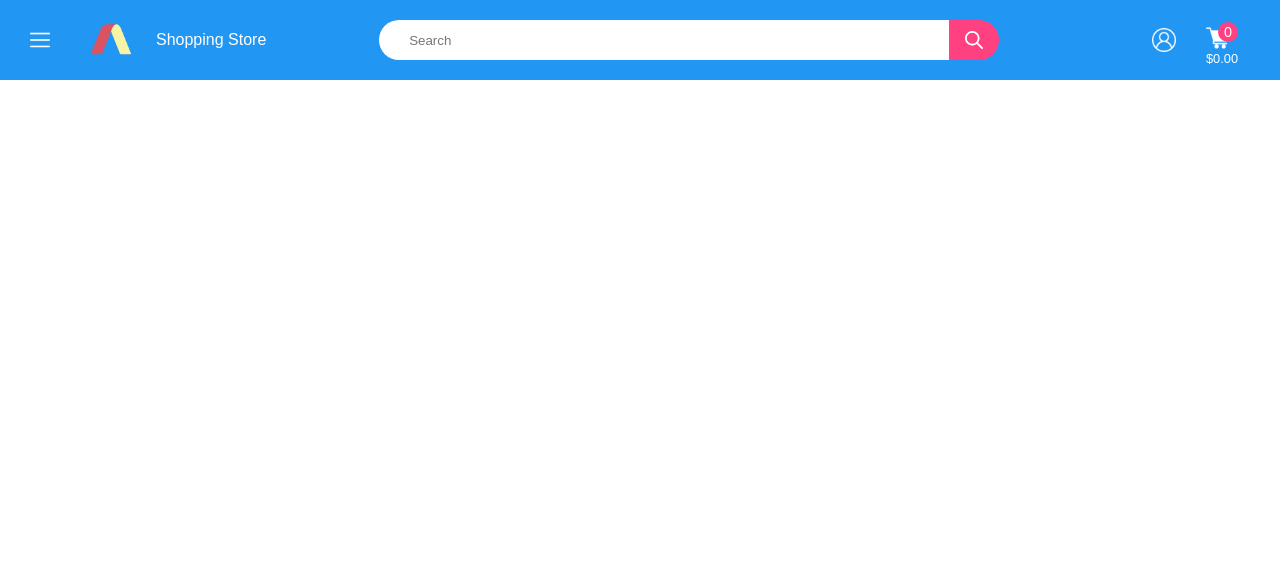
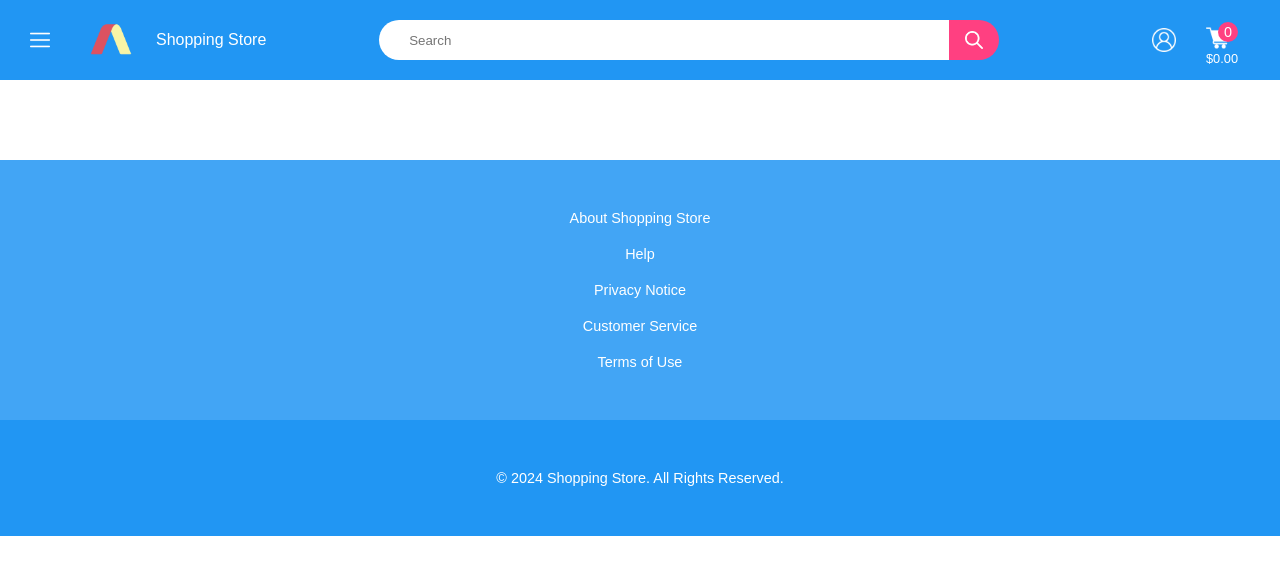
Before and after one commit to kostas-python/shopping-store, an Angular app: page / in a window 1280 px wide. Shown: the top 574 px of the page. Built offline with nearby package versions, Linux system fonts and the light colour scheme.

Commit message:
added footer

```diff
--- a/src/app/app.component.html
+++ b/src/app/app.component.html
@@ -2,3 +2,4 @@
 <main class="main">
   <router-outlet></router-outlet>
 </main>
+<app-footer></app-footer>
--- a/src/app/app.component.ts
+++ b/src/app/app.component.ts
@@ -1,6 +1,8 @@
 import { Component } from '@angular/core';
 import { RouterOutlet } from '@angular/router';
 import { TopBarComponent } from './layout/top-bar/top-bar.component';
+import { CommonModule } from '@angular/common';
+import { FooterComponent } from './layout/footer/footer.component';
 
 
 
@@ -8,7 +10,7 @@ import { TopBarComponent } from './layout/top-bar/top-bar.component';
 @Component({
   selector: 'app-root',
   standalone: true,
-  imports: [RouterOutlet,TopBarComponent],
+  imports: [RouterOutlet,TopBarComponent, CommonModule,FooterComponent],
   templateUrl: './app.component.html',
   styleUrl: './app.component.css'
 })
--- /dev/null
+++ b/src/app/layout/footer/footer.component.css
@@ -0,0 +1,16 @@
+.wrapper {
+    display: flex;
+    width: 100%;
+    justify-content: flex-start;
+    align-items: center;
+    flex-direction: column;
+    background-color: var(--footer-color);
+    color: var(--text-color);
+    padding: 50px 10px;
+    gap: 20px;
+    font-size: 0.9em;
+    cursor: default;
+  }
+  .copyright {
+    background-color: var(--main-color);
+}
--- /dev/null
+++ b/src/app/layout/footer/footer.component.html
@@ -0,0 +1,10 @@
+<footer class="wrapper">
+    <div>About Shopping Store</div>
+    <div>Help</div>
+    <div>Privacy Notice</div>
+    <div>Customer Service</div>
+    <div>Terms of Use</div>
+  </footer>
+  <footer class="wrapper copyright">
+    <p>© {{ year }} Shopping Store. All Rights Reserved.</p>
+</footer>
--- /dev/null
+++ b/src/app/layout/footer/footer.component.ts
@@ -0,0 +1,12 @@
+import { Component } from '@angular/core';
+
+@Component({
+  selector: 'app-footer',
+  standalone: true,
+  imports: [],
+  templateUrl: './footer.component.html',
+  styleUrl: './footer.component.css'
+})
+export class FooterComponent {
+  year = new Date().getFullYear();
+}
--- a/src/app/layout/top-bar/top-bar.component.ts
+++ b/src/app/layout/top-bar/top-bar.component.ts
@@ -1,7 +1,6 @@
 import { Component } from '@angular/core';
 import { RouterLink } from '@angular/router';
 import { DecimalPipe } from '@angular/common';
-
 
 
 
```
Also changed, not shown: 1 other file (tests, documents, lock files or other folders).
